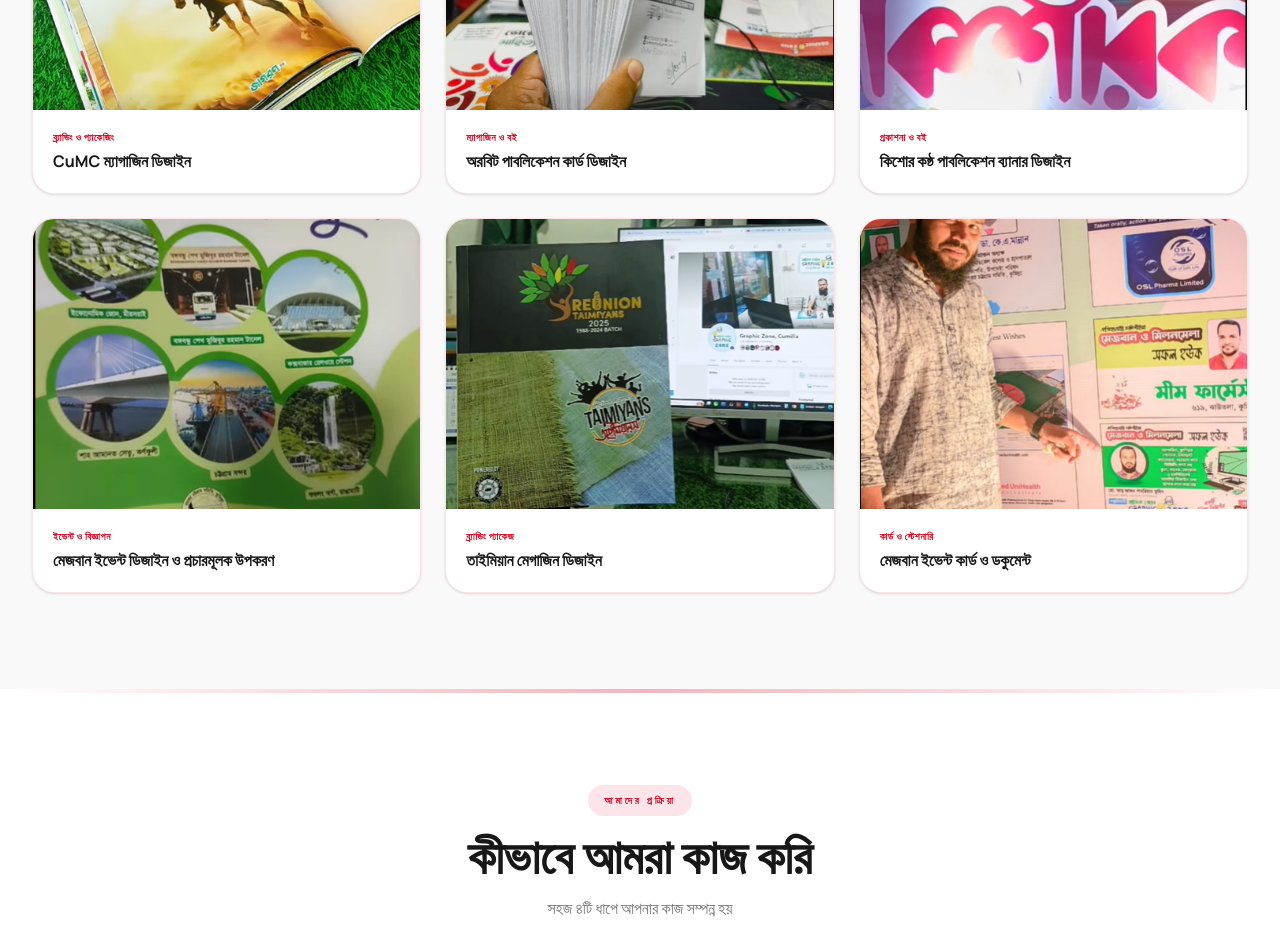
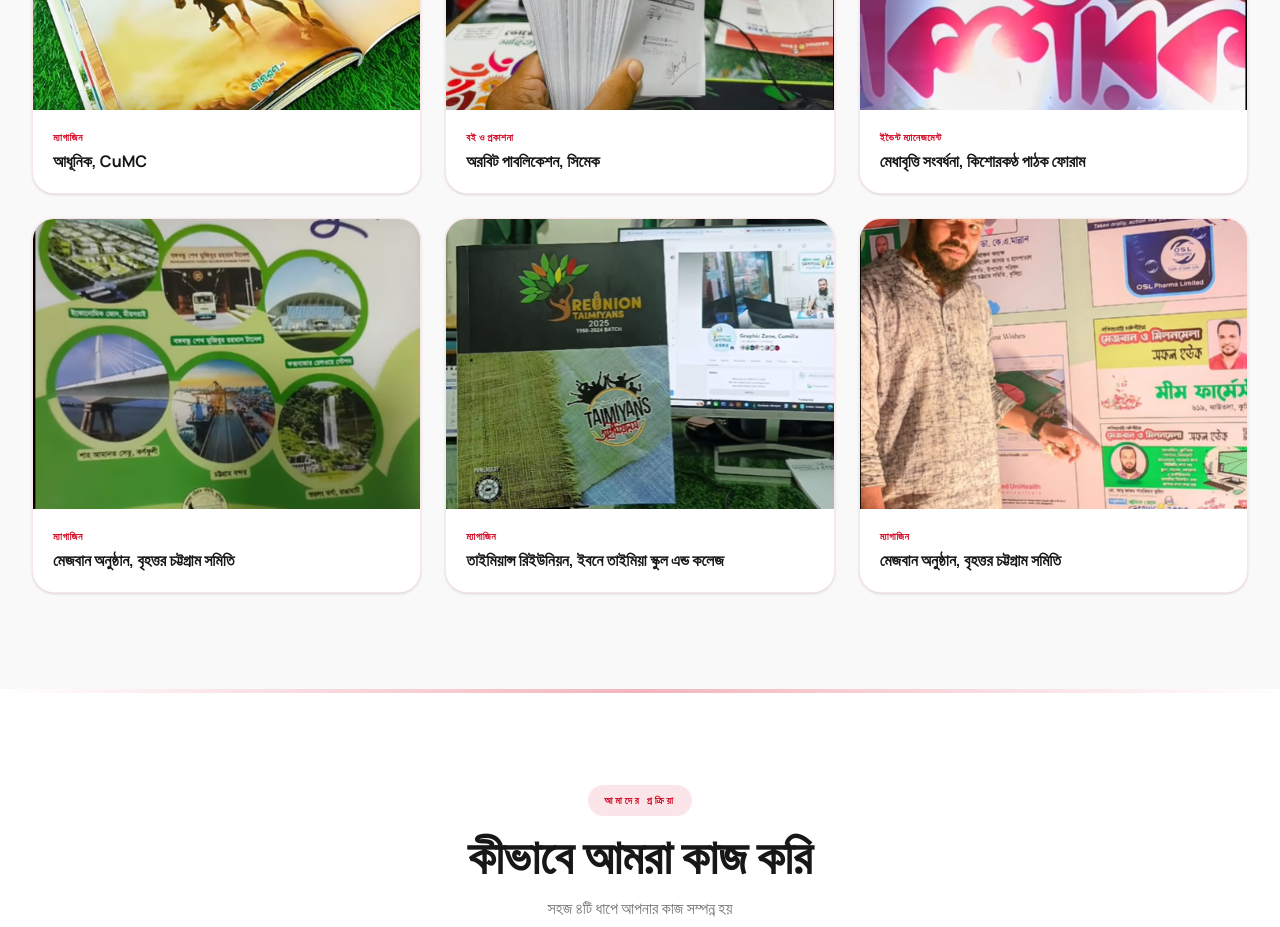
Before and after one commit to khalid586/graphic-zone, a Next.js app: page / in a window 1280 px wide. Shown: the part 2240-3167 px from the top of the page. Built offline with nearby package versions, Linux system fonts and the light colour scheme.

Commit message:
fix :  portfolio data update

```diff
--- a/src/data/constants.ts
+++ b/src/data/constants.ts
@@ -8,12 +8,20 @@ export const SERVICES: ServiceItem[] = [
 ];
 
 export const PORTFOLIO: PortfolioItem[] = [
-    { id: 1, title: 'CuMC ম্যাগাজিন ডিজাইন', cat: 'ব্র্যান্ডিং ও প্যাকেজিং', desc: 'আধুনিক ডিজাইন এবং উদ্ভাবনী লেআউটের সাথে পণ্যের ব্র্যান্ডিং এবং প্যাকেজিং যা বাজারে আলাদা পরিচয় তৈরি করে এবং গ্রাহকদের আকৃষ্ট করে।', img: '/portfolio images/adhunik-cumc.png' },
-    { id: 2, title: 'অরবিট পাবলিকেশন কার্ড ডিজাইন', cat: 'ম্যাগাজিন ও বই', desc: 'পেশাদার ম্যাগাজিন লেআউট ডিজাইন এবং উচ্চ মানের প্রিন্টিং যা পাঠকদের জন্য আকর্ষণীয় এবং পেশাদার অভিজ্ঞতা প্রদান করে।', img: '/portfolio images/orbit publications.png' },
-    { id: 3, title: 'কিশোর কন্ঠ পাবলিকেশন ব্যানার ডিজাইন', cat: 'প্রকাশনা ও বই', desc: 'শিশু ও কিশোর পাঠকদের জন্য আকর্ষণীয় প্রকাশনার সম্পূর্ণ ডিজাইন এবং প্রিন্টিং যা শিক্ষামূলক এবং মনোমুগ্ধকর উভয়ই।', img: '/portfolio images/kishor-kantha.png' },
-    { id: 4, title: 'মেজবান ইভেন্ট ডিজাইন ও প্রচারমূলক উপকরণ', cat: 'ইভেন্ট ও বিজ্ঞাপন', desc: 'ইভেন্ট এবং অনুষ্ঠানের জন্য সম্পূর্ণ ডিজাইন প্যাকেজ যার মধ্যে রয়েছে আমন্ত্রণ কার্ড, ব্যানার এবং প্রচারমূলক উপকরণ।', img: '/portfolio images/mejban1.png' },
-    { id: 5, title: 'তাইমিয়ান মেগাজিন ডিজাইন', cat: 'ব্র্যান্ডিং প্যাকেজ', desc: 'ঐতিহ্যবাহী পণ্যের জন্য আধুনিক এবং আকর্ষণীয় ব্র্যান্ডিং যা ঐতিহ্য ও আধুনিকতার সমন্বয় ঘটায় এবং গ্রাহকদের সাথে সংযোগ স্থাপন করে।', img: '/portfolio images/taimiyans.png' },
-    { id: 6, title: 'মেজবান ইভেন্ট কার্ড ও ডকুমেন্ট', cat: 'কার্ড ও স্টেশনারি', desc: 'বিশেষ অনুষ্ঠানের জন্য সূন্দর এবং মার্জিত কার্ড ডিজাইন যা আয়োজনকারীর স্বাদ এবং পেশাদারিত্ব প্রতিফলিত করে এবং অতিথিদের প্রভাবিত করে।', img: '/portfolio images/mejban2.png' },
+    {
+        id: 1, title: 'আধূনিক, CuMC', cat: 'ম্যাগাজিন', desc: 'আধুনিক ডিজাইন এবং উদ্ভাবনী লেআউটের সাথে পণ্যের ব্র্যান্ডিং এবং প্যাকেজিং যা বাজারে আলাদা পরিচয় তৈরি করে এবং গ্রাহকদের আকৃষ্ট করে।', img: '/portfolio images/adhunik-cumc.png'
+    },
+    {
+        id: 2, title: 'অরবিট পাবলিকেশন, সিমেক', cat: 'বই ও প্রকাশনা', desc: 'পেশাদার ম্যাগাজিন লেআউট ডিজাইন এবং উচ্চ মানের প্রিন্টিং যা পাঠকদের জন্য আকর্ষণীয় এবং পেশাদার অভিজ্ঞতা প্রদান করে।', img: '/portfolio images/orbit publications.png'
+    },
+    {
+        id: 3, title: 'মেধাবৃত্তি সংবর্ধনা, কিশোরকণ্ঠ পাঠক ফোরাম', cat: 'ইভৈন্ট ম্যানেজমেন্ট', desc: 'শিশু ও কিশোর পাঠকদের জন্য আকর্ষণীয় প্রকাশনার সম্পূর্ণ ডিজাইন এবং প্রিন্টিং যা শিক্ষামূলক এবং মনোমুগ্ধকর উভয়ই।', img: '/portfolio images/kishor-kantha.png'
+    },
+    {
+        id: 4, title: 'মেজবান অনুষ্ঠান, বৃহত্তর চট্টগ্রাম সমিতি', cat: 'ম্যাগাজিন', desc: 'ইভেন্ট এবং অনুষ্ঠানের জন্য সম্পূর্ণ ডিজাইন প্যাকেজ যার মধ্যে রয়েছে আমন্ত্রণ কার্ড, ব্যানার এবং প্রচারমূলক উপকরণ।', img: '/portfolio images/mejban1.png'
+    },
+    { id: 5, title: 'তাইমিয়ান্স রিইউনিয়ন, ইবনে তাইমিয়া স্কুল এন্ড কলেজ', cat: 'ম্যাগাজিন', desc: 'ঐতিহ্যবাহী পণ্যের জন্য আধুনিক এবং আকর্ষণীয় ব্র্যান্ডিং যা ঐতিহ্য ও আধুনিকতার সমন্বয় ঘটায় এবং গ্রাহকদের সাথে সংযোগ স্থাপন করে।', img: '/portfolio images/taimiyans.png' },
+    { id: 6, title: 'মেজবান অনুষ্ঠান, বৃহত্তর চট্টগ্রাম সমিতি', cat: 'ম্যাগাজিন', desc: 'বিশেষ অনুষ্ঠানের জন্য সূন্দর এবং মার্জিত কার্ড ডিজাইন যা আয়োজনকারীর স্বাদ এবং পেশাদারিত্ব প্রতিফলিত করে এবং অতিথিদের প্রভাবিত করে।', img: '/portfolio images/mejban2.png' },
 ];
 
 export const PROCESS: ProcessStep[] = [
```
